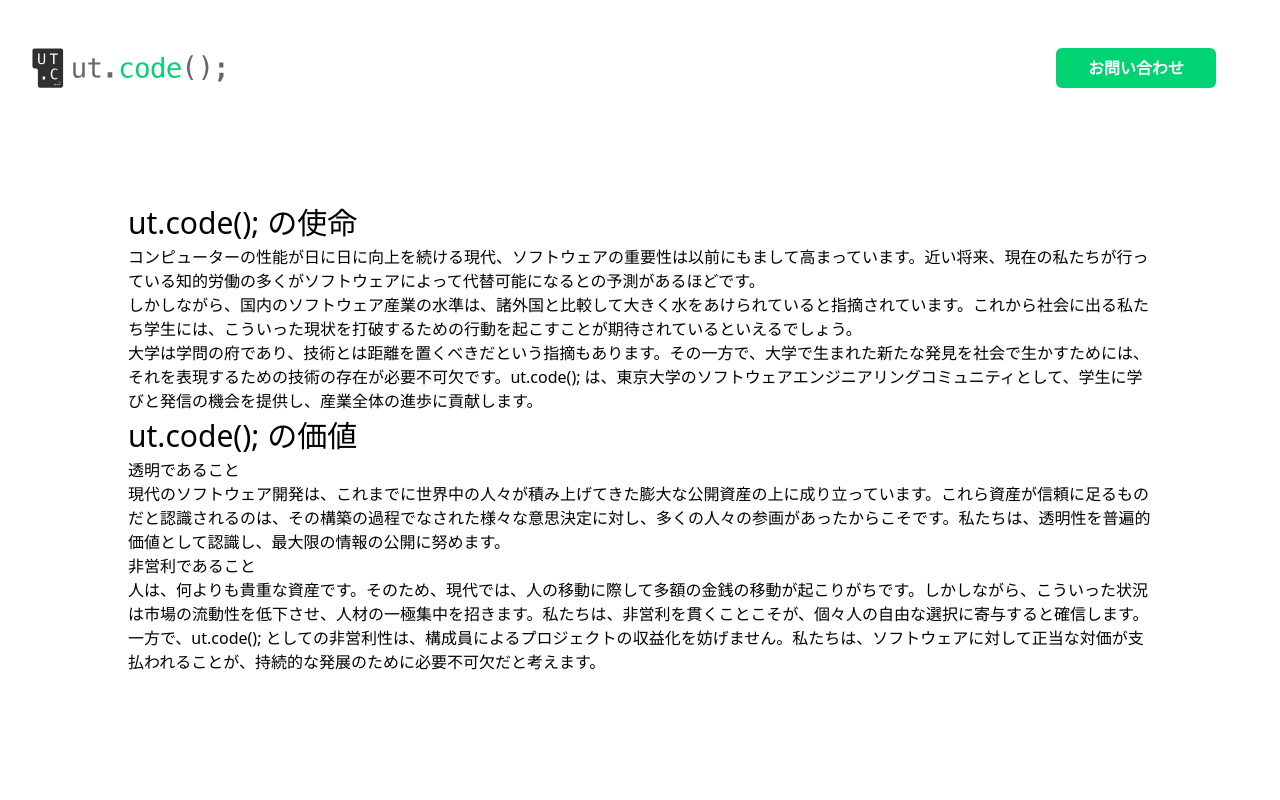
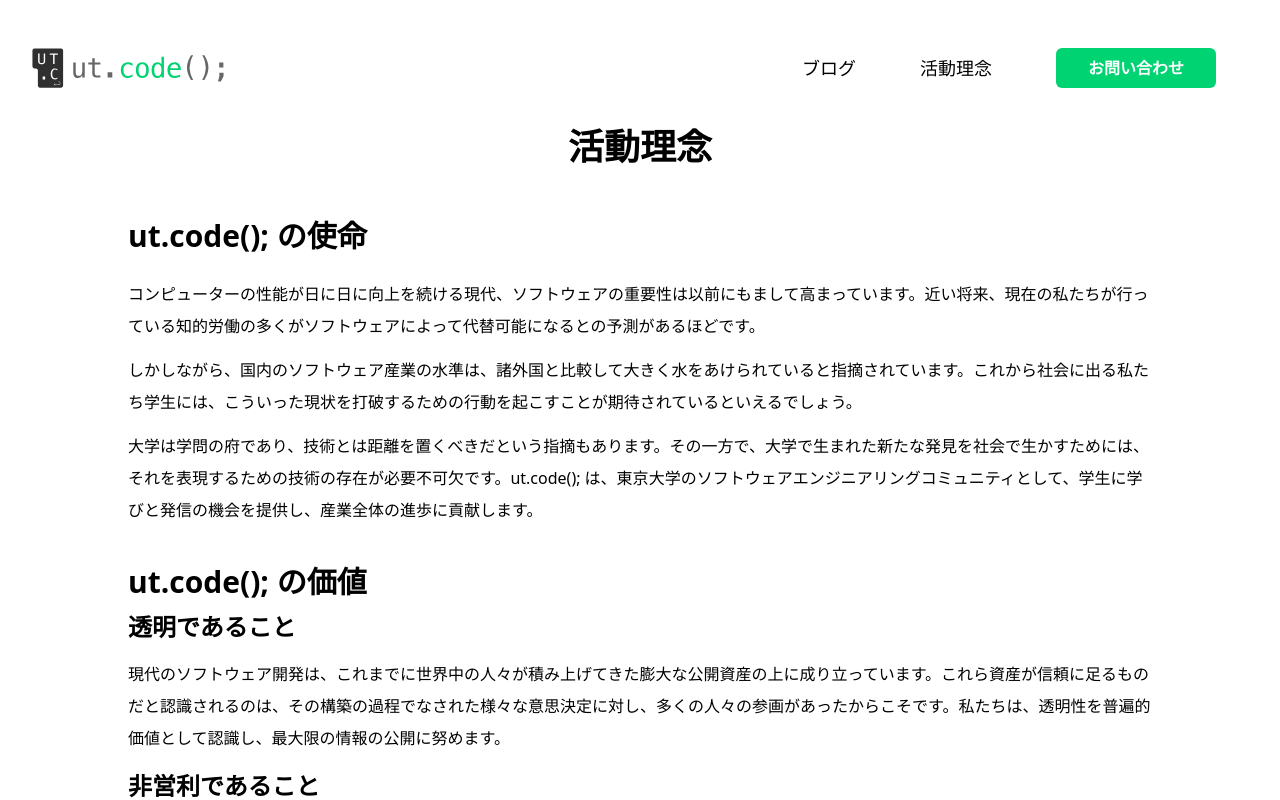
Before and after one commit to ut-code/website-old, a Next.js app: page /our-mission in a window 1280 px wide. Shown: the top 800 px of the page. Built offline with nearby package versions, Linux system fonts and the light colour scheme.

Commit message:
活動理念ページの行間等修正

```diff
--- /dev/null
+++ b/src/components/Footer.tsx
@@ -0,0 +1,29 @@
+import AnchorButton from "./AnchorButton";
+import Logo from "./Logo";
+
+export default function Footer() {
+  return (
+    <footer className="bg-black flex px-28 pt-8">
+      <div>
+        <Logo variant="light" className="hidden md:block w-48" />
+        <div className="text-white mt-4 text-lg">
+          東京大学工学部傘下学生団体
+        </div>
+        <div className="text-white">学生会館2階 313号室</div>
+        <AnchorButton variant="small" href="/" className="my-10">
+          問い合わせ
+        </AnchorButton>
+      </div>
+      <div className="ml-56">
+        <ul className="text-white text-lg flex flex-wrap">
+          <li className="w-64 mb-4">リンク</li>
+          <li className="w-64 mb-4">リンク</li>
+          <li className="w-64 mb-4">リンク</li>
+          <li className="w-64 mb-4">リンク</li>
+          <li className="w-64 mb-4">リンク</li>
+          <li className="w-64 mb-4">リンク</li>
+        </ul>
+      </div>
+    </footer>
+  );
+}
--- a/src/components/Header.tsx
+++ b/src/components/Header.tsx
@@ -1,7 +1,8 @@
+import clsx from "clsx";
 import AnchorButton from "./AnchorButton";
 import Logo from "./Logo";
 
-export default function Header() {
+export default function Header({ textColor = "text-white" }) {
   return (
     <header className="flex mt-12">
       <a href="/">
@@ -10,11 +11,11 @@ export default function Header() {
       </a>
       <nav className="ml-auto">
         <ul className="list-none flex items-center">
-          <li className="mx-8 text-white text-lg">
+          <li className={clsx("mx-8 text-lg", textColor)}>
             <a href="/">ブログ</a>
           </li>
-          <li className="mx-8 text-white text-lg">
-            <a href="/">活動理念</a>
+          <li className={clsx("mx-8 text-lg", textColor)}>
+            <a href="/our-mission">活動理念</a>
           </li>
           <li className="mx-8">
             <AnchorButton variant="medium" href="/">
--- a/src/pages/index.tsx
+++ b/src/pages/index.tsx
@@ -12,6 +12,7 @@ import Header from "../components/Header";
 import Logo from "../components/Logo";
 import ExplanationBox, { List } from "../components/ExplanationBox";
 import Post from "../components/Post";
+import Footer from "../components/Footer";
 
 export function Keyvisual() {
   return (
@@ -240,33 +241,6 @@ export function ActivityHistory({ posts }) {
   );
 }
 
-export function Footer() {
-  return (
-    <footer className="bg-black flex px-28 pt-8">
-      <div>
-        <Logo variant="light" className="hidden md:block w-48" />
-        <div className="text-white mt-4 text-lg">
-          東京大学工学部傘下学生団体
-        </div>
-        <div className="text-white">学生会館2階 313号室</div>
-        <AnchorButton variant="small" href="/" className="my-10">
-          問い合わせ
-        </AnchorButton>
-      </div>
-      <div className="ml-56">
-        <ul className="text-white text-lg flex flex-wrap">
-          <li className="w-64 mb-4">リンク</li>
-          <li className="w-64 mb-4">リンク</li>
-          <li className="w-64 mb-4">リンク</li>
-          <li className="w-64 mb-4">リンク</li>
-          <li className="w-64 mb-4">リンク</li>
-          <li className="w-64 mb-4">リンク</li>
-        </ul>
-      </div>
-    </footer>
-  );
-}
-
 export default function Home({ posts }) {
   return (
     <>
--- a/src/pages/our-mission.tsx
+++ b/src/pages/our-mission.tsx
@@ -1,44 +1,56 @@
 import ContentContainer from "../components/ContentContainer";
+import Footer from "../components/Footer";
 import Header from "../components/Header";
 
-export default function OurMission() {
+export default function Ourmission() {
+  const pStyle = "leading-loose my-3";
   return (
     <>
       <ContentContainer>
-        <Header />
+        <Header textColor="text-black" />
       </ContentContainer>
       <ContentContainer>
-        <div className="my-28 px-24">
-          <div>
-            <h2 className="text-3xl">ut.code(); の使命</h2>
-            <p>
+        <div className="mt-8 mb-16 px-16 sm:px-24 2xl:px-40">
+          <div className="text-4xl text-center font-extrabold">活動理念</div>
+          <div className="my-8">
+            <h2 className="leading-loose text-3xl font-bold">
+              ut.code(); の使命
+            </h2>
+            <p className={pStyle}>
               コンピューターの性能が日に日に向上を続ける現代、ソフトウェアの重要性は以前にもまして高まっています。近い将来、現在の私たちが行っている知的労働の多くがソフトウェアによって代替可能になるとの予測があるほどです。
             </p>
-            <p>
+            <p className={pStyle}>
               しかしながら、国内のソフトウェア産業の水準は、諸外国と比較して大きく水をあけられていると指摘されています。これから社会に出る私たち学生には、こういった現状を打破するための行動を起こすことが期待されているといえるでしょう。
             </p>
-            <p>
+            <p className={pStyle}>
               大学は学問の府であり、技術とは距離を置くべきだという指摘もあります。その一方で、大学で生まれた新たな発見を社会で生かすためには、それを表現するための技術の存在が必要不可欠です。ut.code();
               は、東京大学のソフトウェアエンジニアリングコミュニティとして、学生に学びと発信の機会を提供し、産業全体の進歩に貢献します。
             </p>
           </div>
-          <div>
-            <h2 className="text-3xl">ut.code(); の価値</h2>
-            <h3>透明であること</h3>
-            <p>
+          <div className="my-8">
+            <h2 className="leading-relaxed text-3xl font-bold">
+              ut.code(); の価値
+            </h2>
+            <h3 className="leading-relaxed text-2xl font-semibold">
+              透明であること
+            </h3>
+            <p className={pStyle}>
               現代のソフトウェア開発は、これまでに世界中の人々が積み上げてきた膨大な公開資産の上に成り立っています。これら資産が信頼に足るものだと認識されるのは、その構築の過程でなされた様々な意思決定に対し、多くの人々の参画があったからこそです。私たちは、透明性を普遍的価値として認識し、最大限の情報の公開に努めます。
             </p>
-            <h3>非営利であること</h3>
-            <p>
+            <h3 className="leading-relaxed text-2xl font-semibold">
+              非営利であること
+            </h3>
+            <p className={pStyle}>
               人は、何よりも貴重な資産です。そのため、現代では、人の移動に際して多額の金銭の移動が起こりがちです。しかしながら、こういった状況は市場の流動性を低下させ、人材の一極集中を招きます。私たちは、非営利を貫くことこそが、個々人の自由な選択に寄与すると確信します。
             </p>
-            <p>
+            <p className={pStyle}>
               一方で、ut.code();
               としての非営利性は、構成員によるプロジェクトの収益化を妨げません。私たちは、ソフトウェアに対して正当な対価が支払われることが、持続的な発展のために必要不可欠だと考えます。
             </p>
           </div>
         </div>
       </ContentContainer>
+      <Footer />
     </>
   );
 }
```
